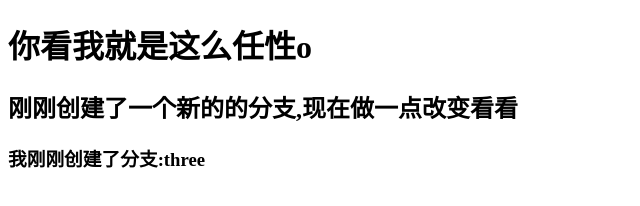
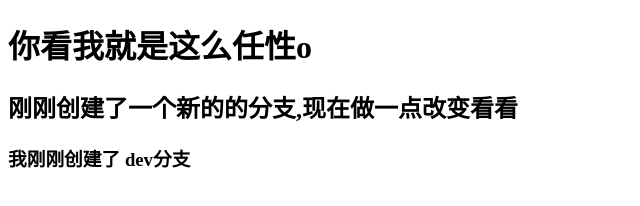
Before and after one commit to futureOfChen/learninggit, a website: page index.html in a window 1280 px wide. Shown: the full height of the page, 0-640 px from the left. Drawn offline with Linux system fonts and the light colour scheme.

Commit message:
10 to make result correct , I create a new branch Ldev

```diff
--- a/index.html
+++ b/index.html
@@ -9,6 +9,6 @@
 <body>
     <h1>你看我就是这么任性o</h1>
     <h2>刚刚创建了一个新的的分支,现在做一点改变看看</h2>
-    <h3>我刚刚创建了分支:three  </h3>
+     <h3>我刚刚创建了 dev分支</h3>
 </body>
 </html>
```
